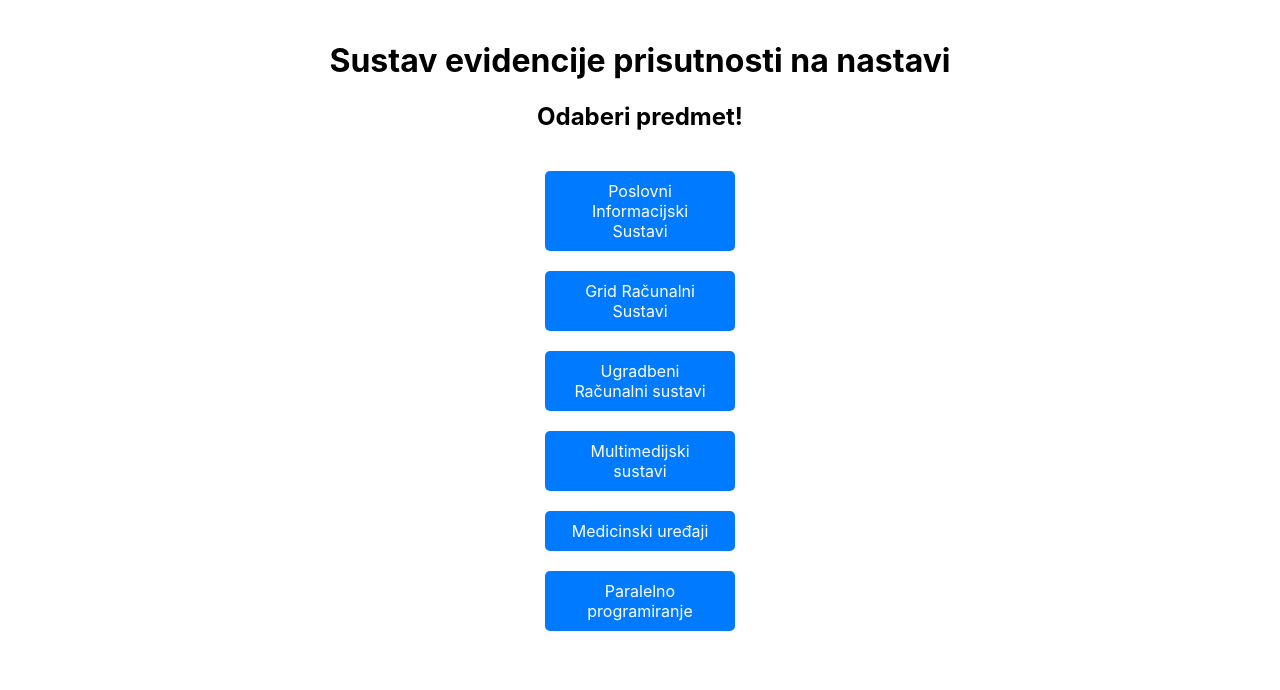
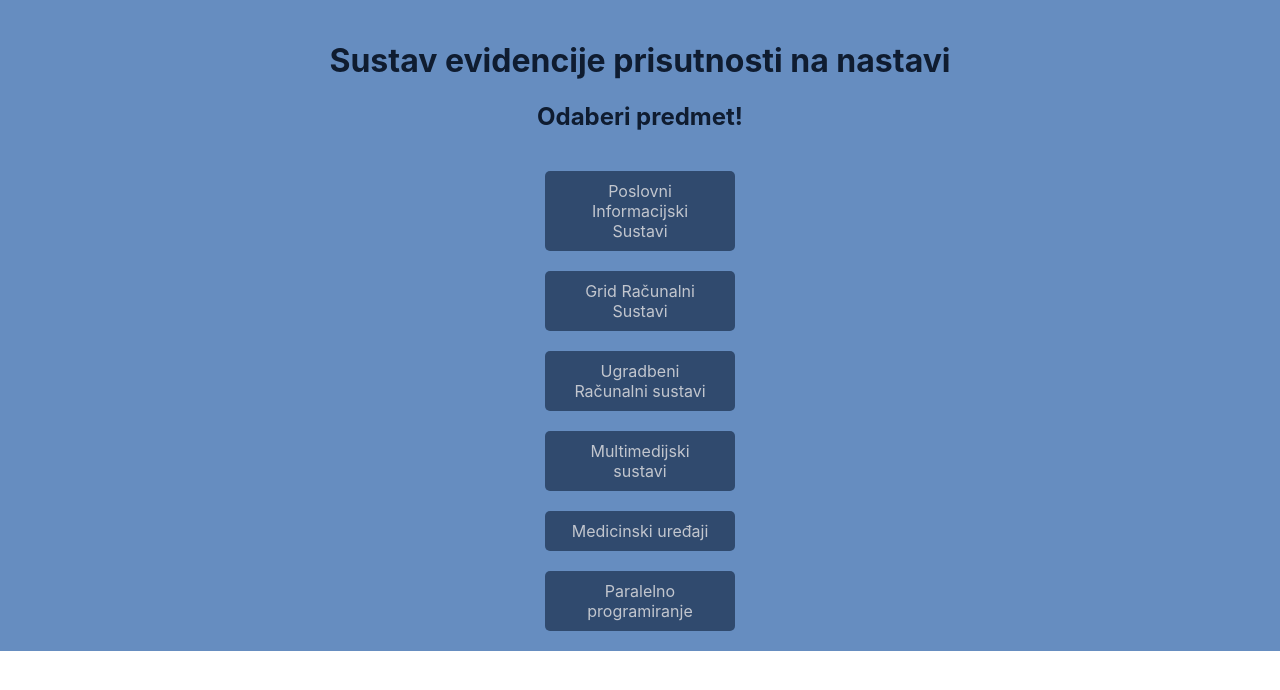
Before and after one commit to DinaVrandecic/qr-code, a React (Create React App) app in the folder qr-code-generator/: page /dashboard in a window 1280 px wide. Shown: the top 690 px of the page. Built offline with nearby package versions, Linux system fonts and the light colour scheme.

Commit message:
boje na dash

```diff
--- a/qr-code-generator/src/Dashboard.js
+++ b/qr-code-generator/src/Dashboard.js
@@ -3,8 +3,9 @@ import { Link } from 'react-router-dom';  // Ispravan import za navigaciju
 
 const Dashboard = () => {
   return (
-    <div style={{ padding: '20px' }}>
-      <div style={{textAlign:'center'}}>
+    <div style={{backgroundColor:'#668DC0', WebkitBackgroundSize:'cover' }}>
+    <div style={{ padding: '20px'}}>
+      <div style={{textAlign:'center', WebkitTextFillColor:'#0f1c30'}}>
       <h1>Sustav evidencije prisutnosti na nastavi</h1>
       <h2>Odaberi predmet!</h2>
       </div>
@@ -34,13 +35,14 @@ const Dashboard = () => {
         </Link>
       </div>
     </div>
+    </div>
   );
 };
 
 const buttonStyle = {
   padding: '10px 20px',
-  backgroundColor: '#007bff',
-  color: 'white',
+  backgroundColor: '#304a6e',
+  color: '#c2c6ce',
   textDecoration: 'none',
   borderRadius: '5px',
   fontSize: '16px',
```
